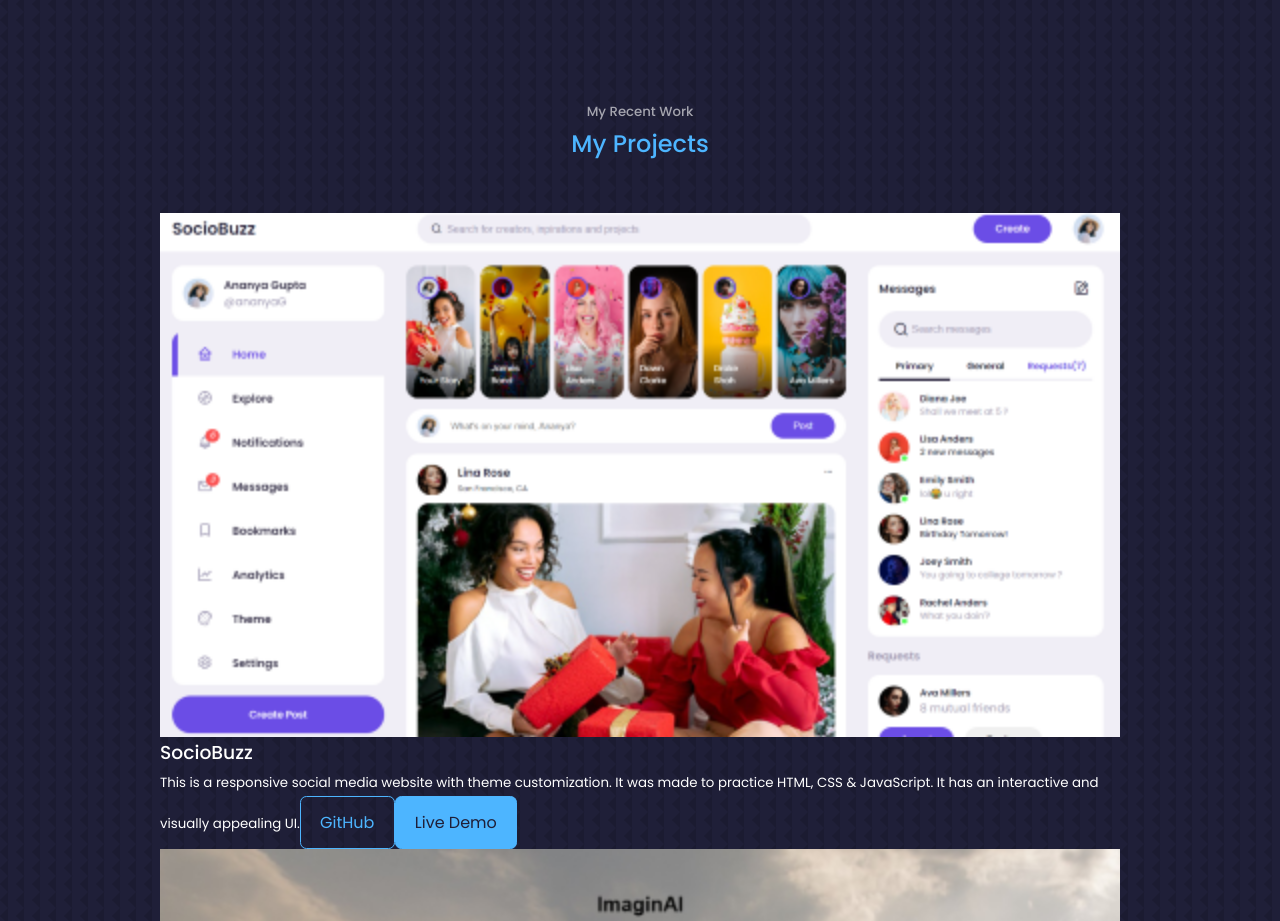
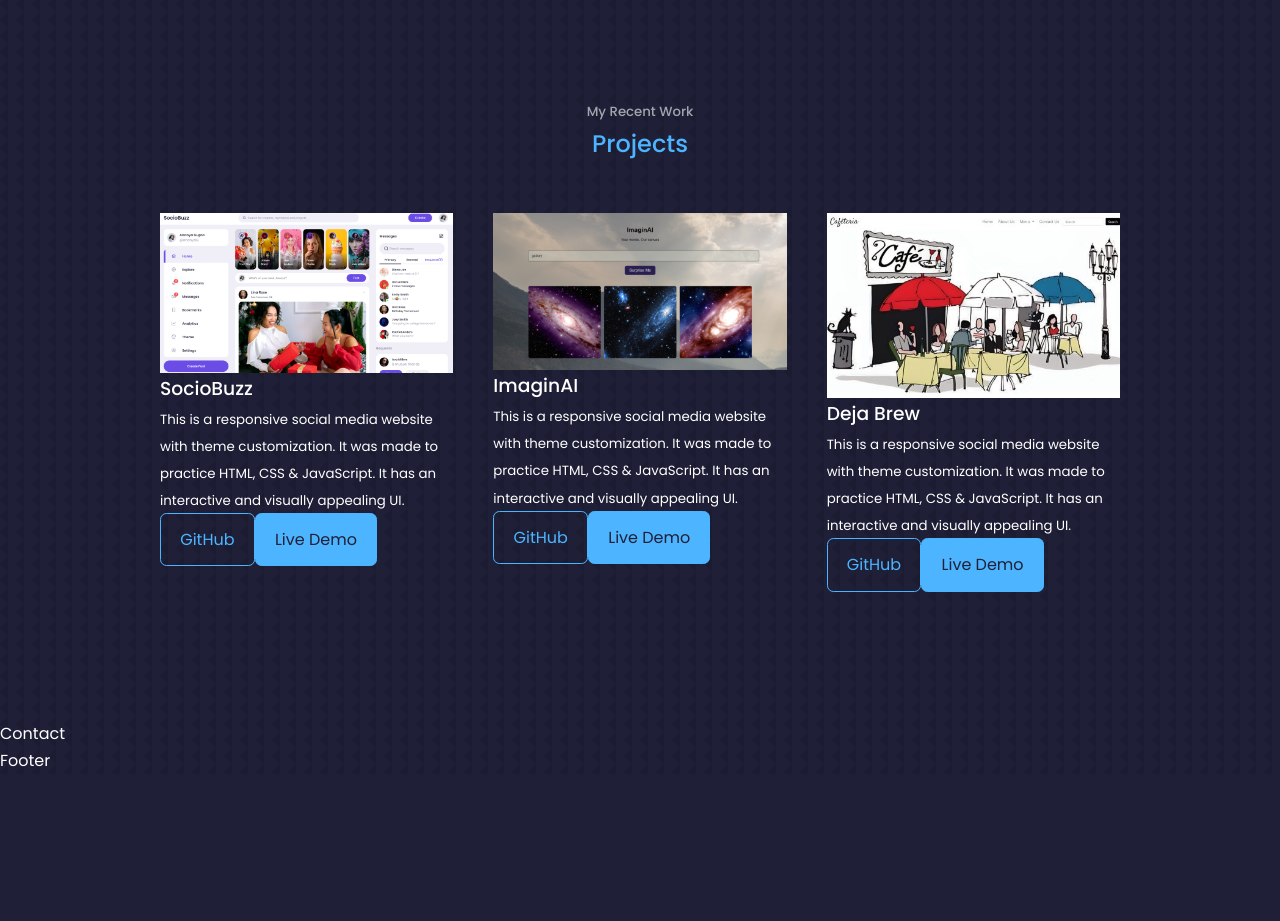
Before and after one commit to ananya-gta/my-portfolio-website, a React (Create React App) app: page / in a window 1280 px wide. Shown: the part 2740-3661 px from the top of the page. After the commit the page ends 3514 px from the top, so only its background shows below. Built offline with nearby package versions, Linux system fonts and the light colour scheme.

Commit message:
Finished with Projects.jsx

```diff
--- a/src/components/projects/Projects.jsx
+++ b/src/components/projects/Projects.jsx
@@ -8,7 +8,7 @@ const Projects = () => {
   return (
     <section id="projects">
       <h5> My Recent Work</h5>
-      <h2>My Projects</h2>
+      <h2>Projects</h2>
 
       <div className="projects__container container">
         <article className="projects__item">
--- a/src/components/projects/projects.css
+++ b/src/components/projects/projects.css
@@ -0,0 +1,5 @@
+.projects__container {
+    display: grid;
+    grid-template-columns: repeat(3, 1fr);
+    gap: 2.5rem;
+}
```
